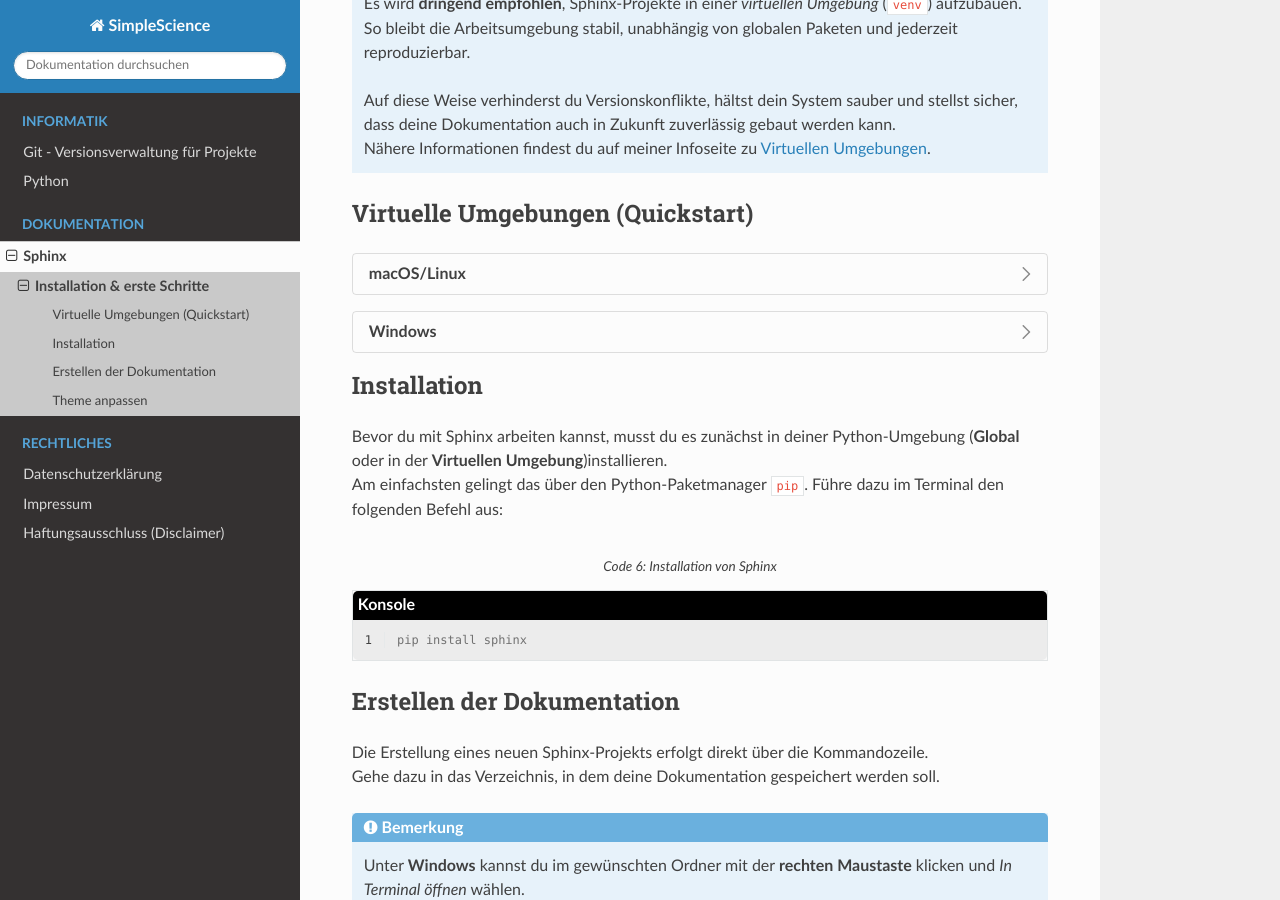
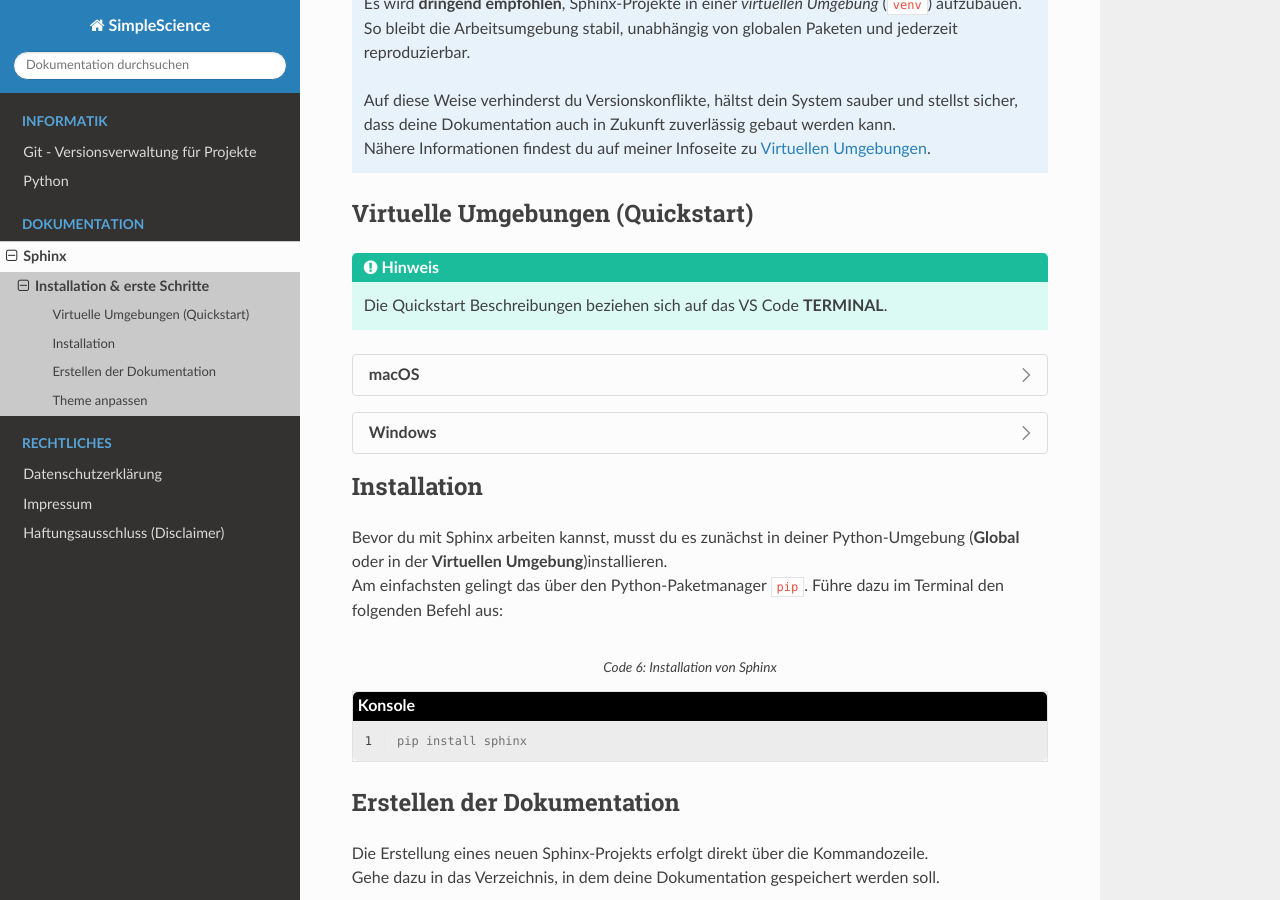
Before and after one commit to TobiasReichart/SimpleScience, a Sphinx documentation site: the page built from source/sphinx/section/installation.md, in a window 1280 px wide and 900 px high, scrolled down 550 px. Built offline with Sphinx 7.4.7 and the Read the Docs theme 3.1.0, drawn with Linux system fonts in a browser that asks for light colours.

Commit message:
venv Quickstart

`````diff
--- a/source/sphinx/section/installation.md
+++ b/source/sphinx/section/installation.md
@@ -20,13 +20,73 @@
 
 ## Virtuelle Umgebungen (Quickstart)
 
-```{dropdown} macOS/Linux
-
+```{hint}
+Die Quickstart Beschreibungen beziehen sich auf das VS Code **TERMINAL**.
 ```
 
-```{dropdown} Windows
+````{dropdown} macOS
+**Erstellen einer virtuellen Umgebung im Ordner** `.venv`
+```{code-block} console
+python3 -m venv .venv
+```
+**Aktivieren der Umgebung**
+```{code-block} console
+source .venv/bin/activate
+```
+**Aktualisieren von pip innerhalb der venv** (saubere Basis)
+```{code-block} console
+python -m pip install -U pip
+```
+**Installieren der Pakete in der venv**
+```{code-block} console
+python -m pip install <paket1> <paket2>
+```
+**Schreiben der Paketversionen in** `requirements.txt`
+```{code-block} console
+python -m pip freeze > requirements.txt
+```
+**Reproduzieren der venv anhand von** `requirements.txt`
+```{code-block} console
+python -m pip install -r requirements.txt
+```
+**Deaktivieren der virtuellen Umgebung**
+```{code-block} console
+deactivate
+```
+````
 
+````{dropdown} Windows
+**Erstellen einer virtuellen Umgebung im Ordner** `.venv`
+```{code-block} console
+python -m venv .venv
 ```
+**Aktivieren der Umgebung**
+```{code-block} console
+.venv\Scripts\Activate.ps1
+```
+(Falls blockiert: `Set-ExecutionPolicy -Scope Process Bypass` nur für die aktuelle Session.)
+
+**Aktualisieren von pip innerhalb der venv** (saubere Basis)
+```{code-block} console
+python -m pip install -U pip
+```
+**Installieren der Pakete in der venv**
+```{code-block} console
+python -m pip install <paket1> <paket2>
+```
+**Schreiben der Paketversionen in** `requirements.txt`
+```{code-block} console
+python -m pip freeze > requirements.txt
+```
+**Reproduzieren der venv anhand von** `requirements.txt`
+```{code-block} console
+python -m pip install -r requirements.txt
+```
+**Deaktivieren der virtuellen Umgebung**
+```{code-block} console
+deactivate
+```
+````
 
 ## Installation
 
`````
